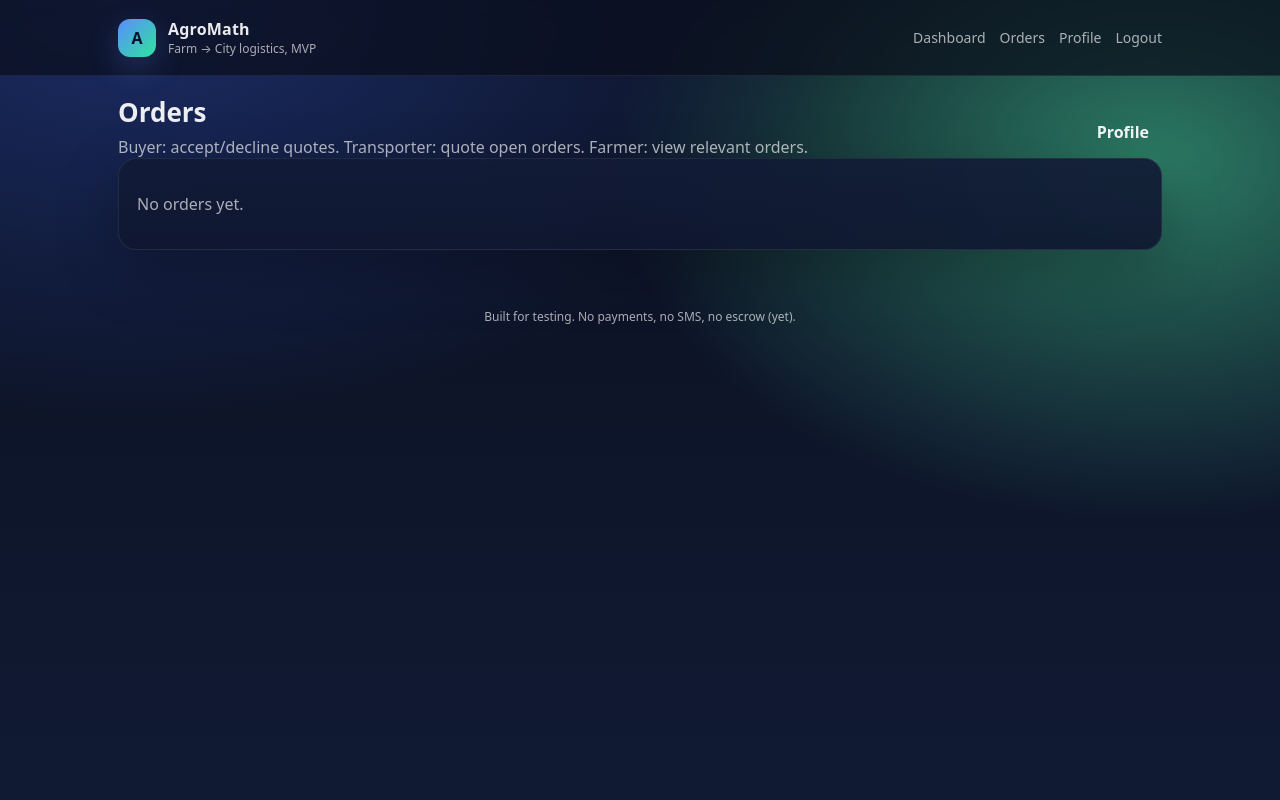
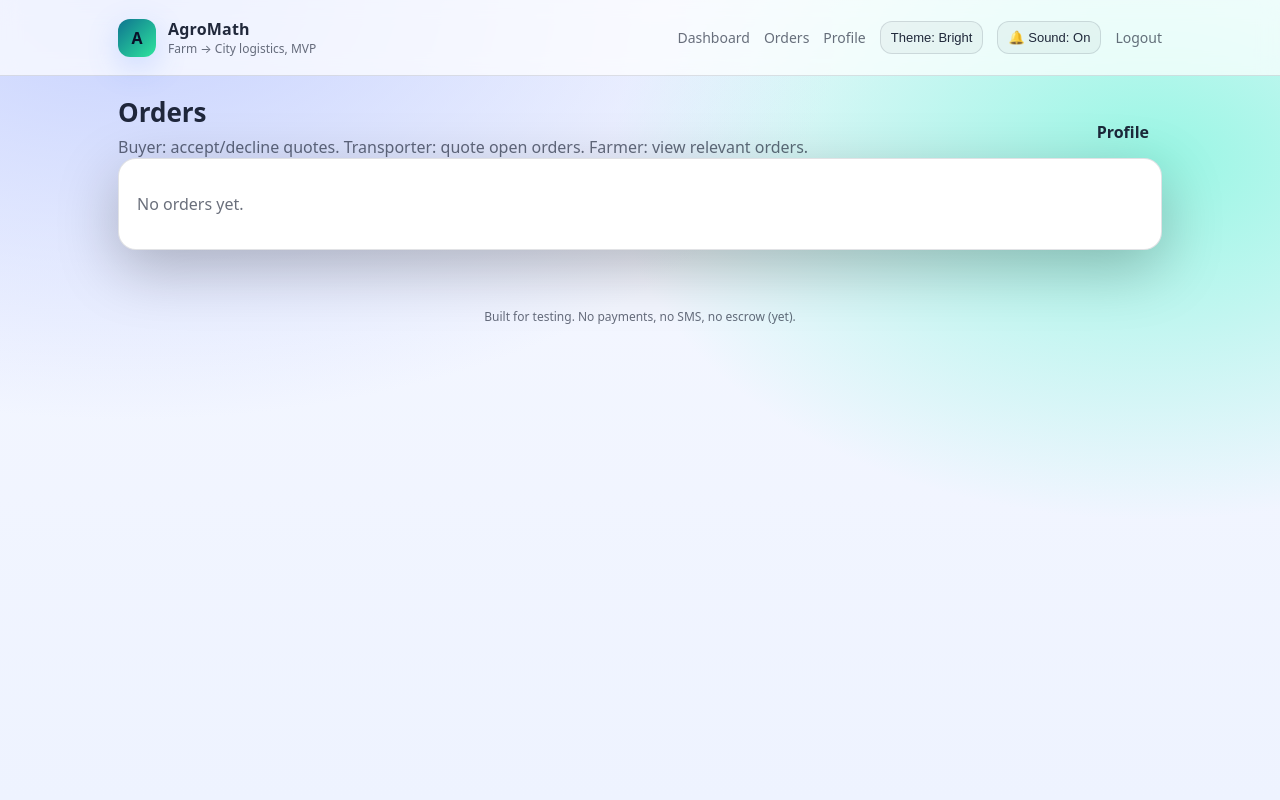
Before and after one commit to tonyorjime-cloud/agromath-mvp, a Flask app: page /orders in a window 1280 px wide. Run offline with Flask 3, Linux system fonts and the light colour scheme; the visitor is signed in with stand-in values (Sample User, id 1); data comes from the database, SQL or seed files in the repository; data that the repository does not hold is empty; some libraries are stand-ins or nearby versions.

Commit message:
Phase 1: market bell notifications + brighter mature UI

```diff
--- a/static/style.css
+++ b/static/style.css
@@ -1,15 +1,44 @@
 :root{
+  /* Default theme: bright (mature + inviting) */
+  --bg1:#f6f8ff;
+  --bg2:#eef3ff;
+  --card:#ffffff;
+  --card2:#f5f8ff;
+  --line:rgba(15, 23, 42, .12);
+  --text:rgba(15, 23, 42, .92);
+  --muted:rgba(15, 23, 42, .62);
+
+  /* Brand palette */
+  --primary:#0e7490;     /* teal */
+  --primary2:#4f46e5;    /* indigo */
+  --accent1:#c7d2fe;     /* soft indigo glow */
+  --accent2:#99f6e4;     /* soft teal glow */
+  --topbar:rgba(255,255,255,.70);
+  --good:#16a34a;
+  --warn:#d97706;
+  --bad:#e11d48;
+
+  /* For buttons/headers */
+  --dark:#0b1a3a;
+}
+
+/* Dark theme (navy-forward) */
+html[data-theme="dark"]{
   --bg1:#0b1020;
   --bg2:#101a33;
   --card:#121b36;
   --card2:#0f1730;
+  --topbar:rgba(10,14,28,.72);
   --line:rgba(255,255,255,.08);
   --text:rgba(255,255,255,.92);
   --muted:rgba(255,255,255,.65);
+  --primary:#5b8cff;
+  --primary2:#2ee59d;
+  --accent1:#1b2d67;
+  --accent2:#2b7a63;
   --good:#2ee59d;
   --warn:#ffcc66;
   --bad:#ff5c7a;
-  --primary:#5b8cff;
   --dark:#0c1228;
 }
 
@@ -18,8 +47,8 @@ body{
   margin:0;
   color:var(--text);
   font-family: ui-sans-serif, system-ui, -apple-system, Segoe UI, Roboto, Arial, "Apple Color Emoji","Segoe UI Emoji";
-  background: radial-gradient(1200px 700px at 10% 0%, #1b2d67 0%, transparent 60%),
-              radial-gradient(900px 600px at 90% 20%, #2b7a63 0%, transparent 60%),
+  background: radial-gradient(1200px 700px at 10% 0%, var(--accent1) 0%, transparent 60%),
+              radial-gradient(900px 600px at 90% 20%, var(--accent2) 0%, transparent 60%),
               linear-gradient(180deg, var(--bg1), var(--bg2));
   min-height:100vh;
 }
@@ -28,7 +57,7 @@ a{color:inherit; text-decoration:none}
 .container{max-width:1080px;margin:0 auto;padding:18px}
 .topbar{
   position:sticky;top:0;z-index:10;
-  background:rgba(10,14,28,.72);
+  background:var(--topbar);
   backdrop-filter: blur(10px);
   border-bottom:1px solid var(--line);
 }
@@ -52,17 +81,29 @@ a{color:inherit; text-decoration:none}
 .navlink{font-size:14px;color:var(--muted)}
 .navlink:hover{color:var(--text)}
 
+.navbtn{
+  border:1px solid var(--line);
+  background:rgba(255,255,255,.06);
+  color:var(--text);
+  padding:8px 10px;
+  border-radius:12px;
+  font-size:13px;
+  cursor:pointer;
+}
+html[data-theme="bright"] .navbtn{background:rgba(16,24,40,.04)}
+.navbtn:hover{border-color:rgba(255,255,255,.18)}
+
 .card{
-  background: linear-gradient(180deg, rgba(18,27,54,.92), rgba(15,23,48,.92));
+  background:var(--card);
   border:1px solid var(--line);
   border-radius:18px;
   padding:18px;
   box-shadow: 0 18px 60px rgba(0,0,0,.25);
 }
 .hero{
-  background: radial-gradient(900px 260px at 10% 20%, rgba(91,140,255,.32), transparent 60%),
-              radial-gradient(800px 260px at 90% 50%, rgba(46,229,157,.22), transparent 60%),
-              linear-gradient(180deg, rgba(18,27,54,.95), rgba(15,23,48,.95));
+  background: radial-gradient(900px 260px at 10% 20%, rgba(79,70,229,.22), transparent 60%),
+              radial-gradient(800px 260px at 90% 50%, rgba(14,116,144,.18), transparent 60%),
+              var(--card);
 }
 .grid2{display:grid;grid-template-columns:1.15fr .85fr;gap:16px}
 .grid3{display:grid;grid-template-columns:1fr 1fr .9fr;gap:12px;align-items:end}
--- a/templates/base.html
+++ b/templates/base.html
@@ -22,6 +22,11 @@
           <a class="navlink" href="/dashboard">Dashboard</a>
           <a class="navlink" href="/orders">Orders</a>
           <a class="navlink" href="/profile">Profile</a>
+
+          <!-- Phase 1 UX controls -->
+          <button id="themeToggle" class="navbtn" type="button" title="Switch theme">Theme</button>
+          <button id="soundToggle" class="navbtn" type="button" title="Toggle notification sound">Sound: Off</button>
+
           <a class="navlink" href="/logout">Logout</a>
         {% else %}
           <a class="navlink" href="/login">Login</a>
@@ -56,6 +61,10 @@
         const sound = document.getElementById('agroNotifySound');
         const keyLast = 'agro_last_notif_id';
         const keySound = 'agro_sound_enabled';
+        const keyTheme = 'agro_theme';
+
+        const btnTheme = document.getElementById('themeToggle');
+        const btnSound = document.getElementById('soundToggle');
 
         function getLast(){
           const v = localStorage.getItem(keyLast);
@@ -65,8 +74,32 @@
         function setLast(id){ localStorage.setItem(keyLast, String(id||0)); }
         function soundEnabled(){
           const v = localStorage.getItem(keySound);
+          // default ON, but user can switch OFF
           return v === null ? true : (v === 'true');
         }
+
+        function getTheme(){
+          const v = localStorage.getItem(keyTheme);
+          return v || 'bright';
+        }
+        function setTheme(t){
+          localStorage.setItem(keyTheme, t);
+          document.documentElement.dataset.theme = t;
+          updateButtons();
+        }
+
+        function updateButtons(){
+          if (btnTheme){
+            const t = getTheme();
+            btnTheme.textContent = (t === 'dark') ? 'Theme: Dark' : 'Theme: Bright';
+          }
+          if (btnSound){
+            btnSound.textContent = soundEnabled() ? '🔔 Sound: On' : '🔕 Sound: Off';
+          }
+        }
+
+        // Apply theme as early as possible
+        document.documentElement.dataset.theme = getTheme();
 
         function showToast(message, link){
           toast.innerHTML = '';
@@ -99,6 +132,19 @@
           setTimeout(()=>{ toast.style.display='none'; }, 6000);
         }
 
+        async function unlockSound(){
+          // Browsers often block audio until the user interacts.
+          // A click on our toggle counts as a gesture; we use it to “unlock” playback.
+          try {
+            sound.currentTime = 0;
+            await sound.play();
+            sound.pause();
+            sound.currentTime = 0;
+          } catch (e) {
+            // If it's still blocked, we keep silent. User can try again.
+          }
+        }
+
         async function poll(){
           try {
             const since = getLast();
@@ -111,7 +157,9 @@
             if (data && data.items && data.items.length){
               const first = data.items[0];
               if (soundEnabled()){
-                try { await sound.play(); } catch(e) { /* browser may block until user interacts */ }
+                try { sound.currentTime = 0; await sound.play(); } catch(e) {
+                  // browser may block until user interacts
+                }
               }
               showToast(first.message, first.link);
             }
@@ -124,13 +172,36 @@
         setTimeout(poll, 1500);
         setInterval(poll, 10000);
 
+        // Wire up buttons (if user is logged in)
+        if (btnTheme){
+          btnTheme.addEventListener('click', ()=>{
+            setTheme(getTheme() === 'dark' ? 'bright' : 'dark');
+          });
+        }
+        if (btnSound){
+          btnSound.addEventListener('click', async ()=>{
+            const next = !soundEnabled();
+            localStorage.setItem(keySound, String(next));
+            updateButtons();
+            if (next){
+              await unlockSound();
+              showToast('Sound enabled. You will hear a “market bell” on new updates.', '');
+            } else {
+              showToast('Sound disabled.', '');
+            }
+          });
+        }
+
         // Optional: quick toggle via keyboard (Shift+N)
         document.addEventListener('keydown', (e)=>{
           if (e.shiftKey && (e.key === 'N' || e.key === 'n')){
             localStorage.setItem(keySound, String(!soundEnabled()));
+            updateButtons();
             showToast('Notification sound: ' + (soundEnabled() ? 'ON' : 'OFF'), '');
           }
         });
+
+        updateButtons();
       })();
     </script>
   {% endif %}
```
Also changed, not shown: 1 other file.
